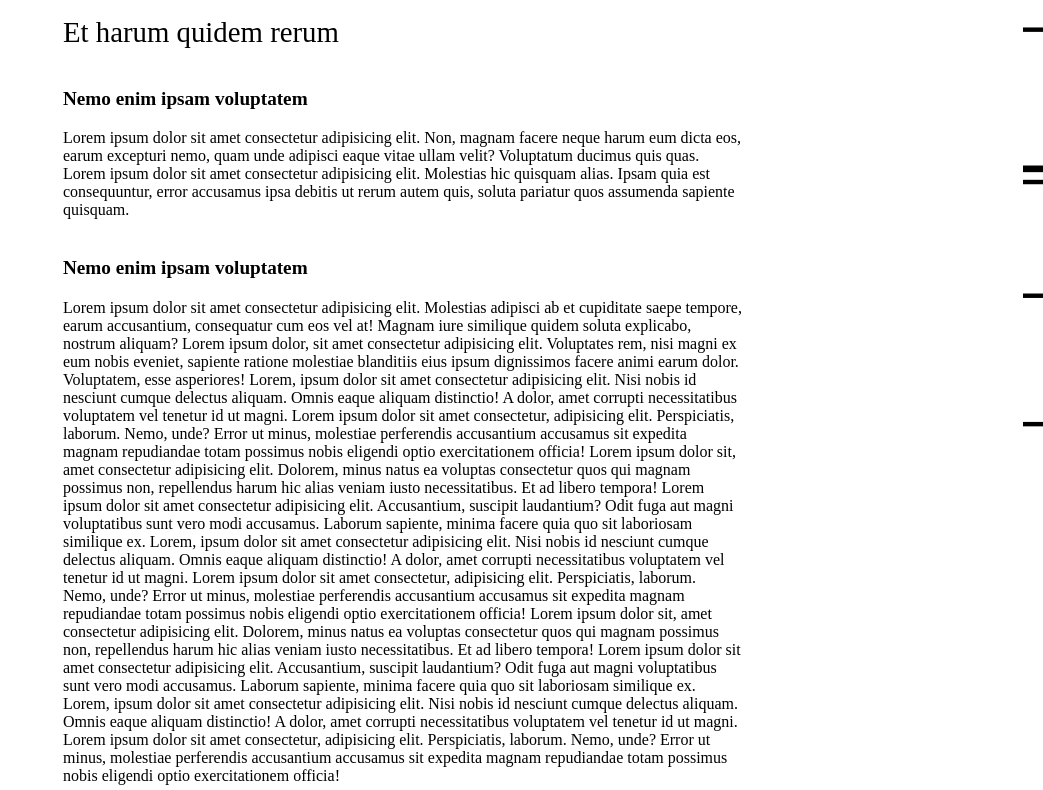
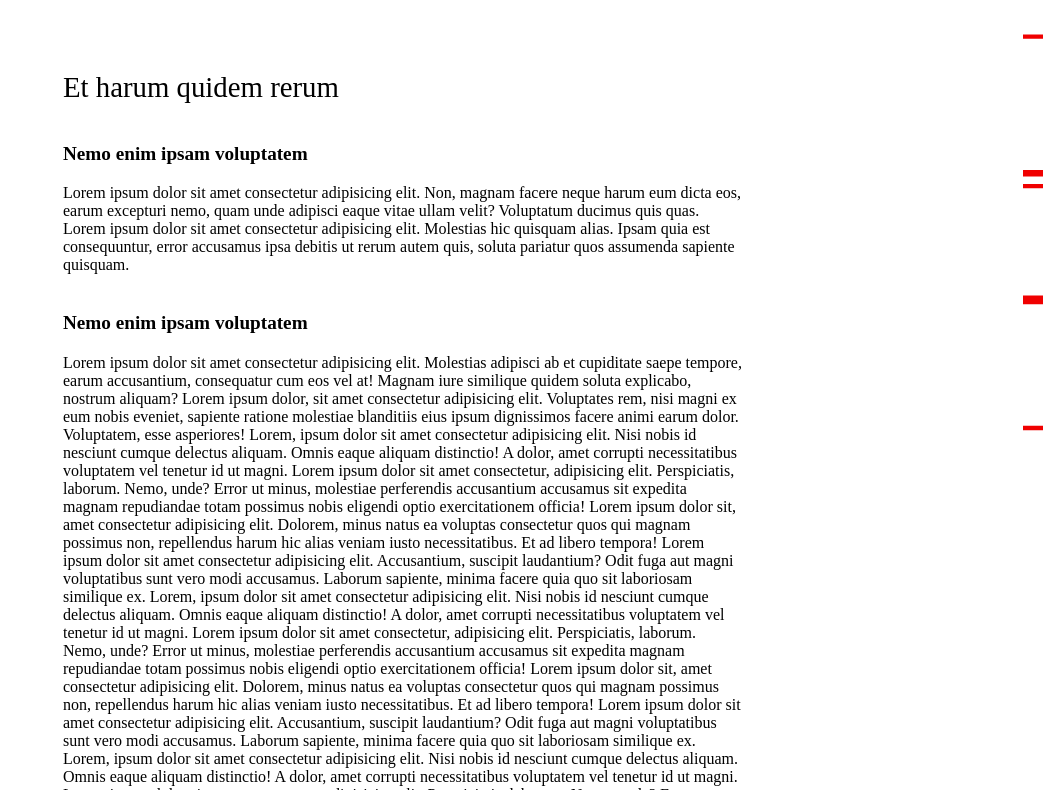
Before and after one commit to libondev/navmap, a website built with Vite: page index.html in a window 1280 px wide. Shown: the part 173-963 px from the top of the page, without its empty margins (237-1280 px from the left). Built offline with nearby package versions, Linux system fonts and the light colour scheme.

Commit message:
fix: 修复在窗口大小变化的时候没有重绘滚动条导致的尺寸不正确

```diff
--- a/index.html
+++ b/index.html
@@ -55,7 +55,7 @@
   <div id="viewport">
     <main>
       <header>
-        <h1>At Eos Accusamu</h1>
+        <h1>At Eos Accusamu harum quidem rerum ipsam voluptatem</h1>
       </header>
       <section>
         <h2>Et harum quidem rerum</h2>
@@ -158,7 +158,7 @@
           accusantium accusamus sit expedita magnam repudiandae totam possimus nobis eligendi optio exercitationem officia!
         </p>
 
-        <h3>Nemo enim ipsam voluptatem</h3>
+        <h3>Nemo enim ipsam voluptatem ipsam voluptatem ipsam voluptatem ipsam voluptatem</h3>
         <p>
           Lorem ipsum dolor sit, amet consectetur adipisicing elit. Dolorem, minus natus ea voluptas consectetur quos qui magnam possimus non,
           repellendus harum hic alias veniam iusto necessitatibus. Et ad libero tempora!
--- a/src/core/index.ts
+++ b/src/core/index.ts
@@ -1,7 +1,7 @@
 import '../style.css'
 
 import type { UserOptions } from '../types'
-import { createElementObserver, createScrollObserver } from './observe'
+import { createElementObserver, createWindowsObserver } from './observe'
 import { createPluginHooks, getDefaultConfig } from './utils'
 
 export type * from '../types'
@@ -10,8 +10,8 @@ export default function navmap (options: UserOptions = {}) {
   const config = getDefaultConfig(options)
   const { init, draw, render, destroy } = createPluginHooks(config)
 
+  const windowsObserve = createWindowsObserver(config, draw)
   const rootObserve = createElementObserver(config.viewport, render)
-  const scrollObserve = createScrollObserver(config.viewport, draw)
 
   new Promise<void>((resolve) => {
     init()
@@ -21,6 +21,6 @@ export default function navmap (options: UserOptions = {}) {
   return () => {
     destroy()
     rootObserve()
-    scrollObserve()
+    windowsObserve()
   }
 }
--- a/src/core/observe.ts
+++ b/src/core/observe.ts
@@ -14,19 +14,20 @@ export function createElementObserver (
   }
 }
 
-export function createScrollObserver (
-  viewport: Options['viewport'],
-  scrollHandler: EventListener
+export function createWindowsObserver (
+  config: Options,
+  redraw: () => void
 ) {
-  document.addEventListener('scroll', scrollHandler, { passive: true })
+  const resizeCanvasHeight = () => {
+    config.canvas.height = window.innerHeight
+    redraw()
+  }
+
+  document.addEventListener('scroll', redraw, { passive: true })
+  window.addEventListener('resize', resizeCanvasHeight, { passive: true })
 
   return () => {
-    document.removeEventListener('scroll', scrollHandler)
+    document.removeEventListener('scroll', redraw)
+    window.removeEventListener('resize', resizeCanvasHeight)
   }
 }
-
-// export function onWindowSizeChange (fn) {
-//   window.addEventListener('resize', fn)
-
-//   return () => { window.removeEventListener('resize', fn) }
-// }
--- a/src/core/utils.ts
+++ b/src/core/utils.ts
@@ -71,7 +71,10 @@ export function createPluginHooks ({ canvas, viewport, plugins }: Options) {
 
   return {
     init: () => { init.forEach(fn => fn(ctx, opt)) },
-    draw: () => { draw.forEach(fn => fn(ctx, opt)) },
+    draw: () => {
+      ctx.clearRect(0, 0, canvas.width, canvas.height)
+      draw.forEach(fn => fn(ctx, opt))
+    },
     render: () => { render.forEach(fn => fn(ctx, opt)) },
     destroy: () => { destroy.forEach(fn => fn(ctx, opt)) }
   }
--- a/src/plugins/preset.ts
+++ b/src/plugins/preset.ts
@@ -28,17 +28,21 @@ export const PresetPlugin: Plugin = () => ({
     const scaleRatio = canvas.offsetHeight / viewport.offsetHeight
     const scrollTop = visualViewport.pageTop
 
-    // 清除画布
-    ctx.clearRect(0, 0, width, height)
+    ctx.beginPath()
 
+    ctx.fillStyle = '#f00000'
     // 绘制标题块
     this._cachedHeadingPositions.forEach(({ offsetHeight, offsetTop }) => {
       // 标题块的位置是固定的, 但是高度是缩放的, 所以需要乘以缩放比例
-      ctx.fillRect(0, offsetTop * scaleRatio, width, offsetHeight * scaleRatio)
+      ctx.rect(0, offsetTop * scaleRatio, width, offsetHeight * scaleRatio)
     })
+    ctx.closePath()
+
+    ctx.fill()
 
     // 绘制视口
-    ctx.strokeRect(0, scrollTop * scaleRatio, width, height * scaleRatio)
+    ctx.fillStyle = '#000'
+    ctx.fillRect(0, scrollTop * scaleRatio, width, height * scaleRatio)
   },
 
   destroy (_, { canvas, viewport }) {
```
